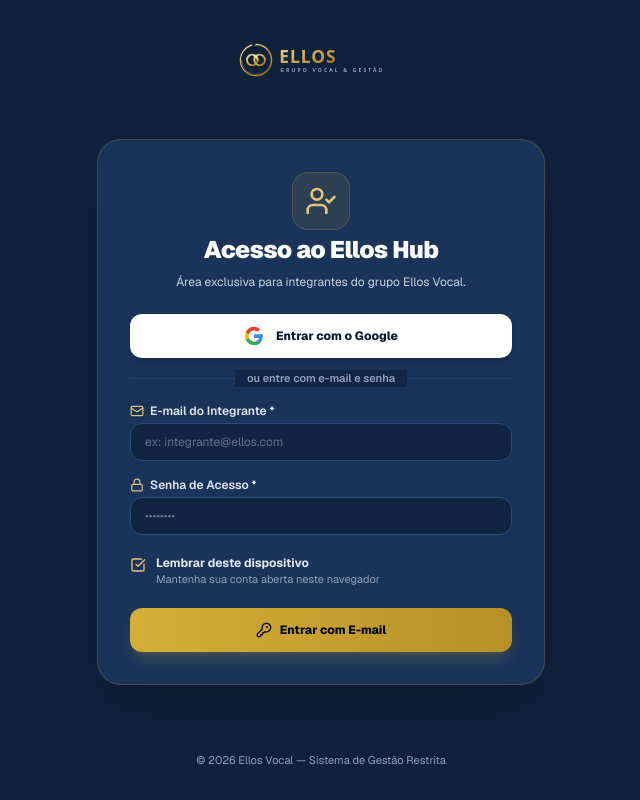
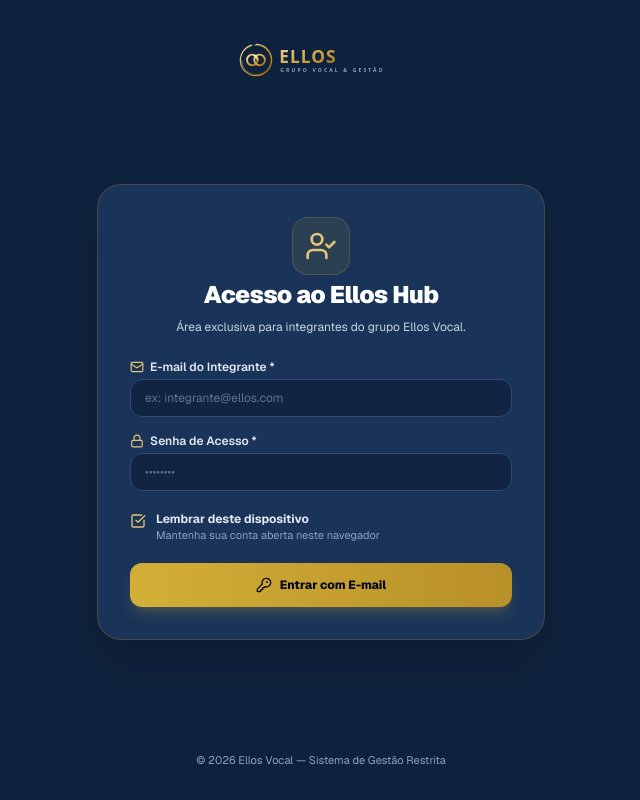
Before and after one commit to H4203-hue/ellos_hub, a Next.js app: page /login in a window 1280 px wide. Shown: the whole page, without its empty margins (319-959 px from the left). Built offline with nearby package versions, Linux system fonts and the light colour scheme; no server answers.

Commit message:
refactor: remove Google OAuth e restringe login apenas via e-mail e senha

```diff
--- a/src/app/auth/callback/route.ts
+++ /dev/null
@@ -1,82 +0,0 @@
-import { NextResponse } from 'next/server';
-import { createServerClient } from '@supabase/ssr';
-import { createClient } from '@supabase/supabase-js';
-import { cookies } from 'next/headers';
-
-const supabaseUrl = process.env.NEXT_PUBLIC_SUPABASE_URL || '';
-const anonKey = process.env.NEXT_PUBLIC_SUPABASE_ANON_KEY || '';
-const serviceRoleKey = process.env.SUPABASE_SERVICE_ROLE_KEY || anonKey;
-
-export async function GET(request: Request) {
-  const requestUrl = new URL(request.url);
-  const code = requestUrl.searchParams.get('code');
-  const origin = requestUrl.origin;
-  const next = requestUrl.searchParams.get('next') ?? '/';
-
-  if (code) {
-    try {
-      const cookieStore = await cookies();
-
-      // 🟢 Supabase SSR Server Client (para ler cookies PKCE e trocar o code por sessão)
-      const supabase = createServerClient(supabaseUrl, anonKey, {
-        cookies: {
-          getAll() {
-            return cookieStore.getAll();
-          },
-          setAll(cookiesToSet) {
-            try {
-              cookiesToSet.forEach(({ name, value, options }) =>
-                cookieStore.set(name, value, options)
-              );
-            } catch {
-              // Chamado em Server Component/Route Handler
-            }
-          },
-        },
-      });
-
-      const { data: authData, error } = await supabase.auth.exchangeCodeForSession(code);
-
-      if (!error && authData?.user) {
-        const user = authData.user;
-        const userEmail = user.email || '';
-        const userName = user.user_metadata?.full_name || user.user_metadata?.name || userEmail || 'Integrante';
-
-        // 🟢 Supabase Admin Client (para upsert/insert em public.profiles)
-        const supabaseAdmin = createClient(supabaseUrl, serviceRoleKey, {
-          auth: { autoRefreshToken: false, persistSession: false },
-        });
-
-        const { data: existingProfile } = await supabaseAdmin
-          .from('profiles')
-          .select('id')
-          .eq('id', user.id)
-          .single();
-
-        if (!existingProfile) {
-          await supabaseAdmin.from('profiles').insert([{
-            id: user.id,
-            name: userName,
-            email: userEmail,
-            role: 'MEMBER',
-            voice: 'Geral',
-            is_active: true,
-          }]);
-        }
-
-        const redirectUrl = new URL(next, origin);
-        redirectUrl.searchParams.set('login', 'success');
-        return NextResponse.redirect(redirectUrl.toString());
-      } else if (error) {
-        console.warn('Erro ao trocar code por sessão via SSR:', error.message);
-      }
-    } catch (err) {
-      console.error('Erro de execução no callback OAuth:', err);
-    }
-  }
-
-  // Se redirecionado com hash ou em caso de fallback, redirecionar para a home ou login sem travar
-  const redirectUrl = new URL(next, origin);
-  redirectUrl.searchParams.set('login', 'success');
-  return NextResponse.redirect(redirectUrl.toString());
-}
--- a/src/app/login/page.tsx
+++ b/src/app/login/page.tsx
@@ -3,7 +3,6 @@
 import React, { useState, useEffect } from 'react';
 import { useRouter } from 'next/navigation';
 import { supabase, isSupabaseConfigured } from '@/lib/supabase';
-import { GroupMember } from '@/data/groupMembers';
 import { fetchUserProfileById, mapProfileToGroupMember } from '@/services/api';
 import { toast } from 'sonner';
 import {
@@ -18,27 +17,6 @@
 } from 'lucide-react';
 import Image from 'next/image';
 
-const GoogleIcon = () => (
-  <svg className="w-5 h-5 shrink-0" viewBox="0 0 24 24">
-    <path
-      fill="#4285F4"
-      d="M22.56 12.25c0-.78-.07-1.53-.2-2.25H12v4.26h5.92c-.26 1.37-1.04 2.53-2.21 3.31v2.77h3.57c2.08-1.92 3.28-4.74 3.28-8.09z"
-    />
-    <path
-      fill="#34A853"
-      d="M12 23c2.97 0 5.46-.98 7.28-2.66l-3.57-2.77c-.98.66-2.23 1.06-3.71 1.06-2.86 0-5.29-1.93-6.16-4.53H2.18v2.84C3.99 20.53 7.7 23 12 23z"
-    />
-    <path
-      fill="#FBBC05"
-      d="M5.84 14.09c-.22-.66-.35-1.36-.35-2.09s.13-1.43.35-2.09V7.06H2.18C1.43 8.55 1 10.22 1 12s.43 3.45 1.18 4.94l2.85-2.22.81-.63z"
-    />
-    <path
-      fill="#EA4335"
-      d="M12 5.38c1.62 0 3.06.56 4.21 1.64l3.15-3.15C17.45 2.09 14.97 1 12 1 7.7 1 3.99 3.47 2.18 7.06l3.66 2.84c.87-2.6 3.3-4.52 6.16-4.52z"
-    />
-  </svg>
-);
-
 export default function LoginPage() {
   const router = useRouter();
   const [email, setEmail] = useState('');
@@ -46,19 +24,9 @@
   const [rememberDevice, setRememberDevice] = useState(true);
 
   const [isLoading, setIsLoading] = useState(false);
-  const [isGoogleLoading, setIsGoogleLoading] = useState(false);
   const [errorMessage, setErrorMessage] = useState<string | null>(null);
   const [isCheckingSession, setIsCheckingSession] = useState(true);
 
-  // 🔄 Redirecionamento Automático para Usuários Logados (Sessão Salva)
-  // Nota: propositalmente NÃO há um listener de onAuthStateChange redirecionando
-  // por conta própria aqui. Esse listener existia antes e redirecionava para "/"
-  // sempre que havia uma sessão do Supabase, SEM checar se o perfil existia em
-  // public.profiles. Como a página "/" só aceita a sessão se achar o perfil
-  // (senão manda de volta para "/login"), qualquer instabilidade momentânea na
-  // busca do perfil criava um loop infinito "/" → "/login" → "/" → "/login".
-  // Login em si (handleLogin) já redireciona explicitamente após validar o
-  // perfil, e o efeito abaixo cobre o caso de sessão já ativa ao abrir a página.
   useEffect(() => {
     const checkActiveSession = async () => {
       try {
@@ -94,38 +62,6 @@
 
     checkActiveSession();
   }, [router]);
-
-  // 🌐 Login com o Google OAuth (PKCE com offline/consent)
-  const handleGoogleLogin = async () => {
-    if (!supabase || !isSupabaseConfigured) {
-      toast.error('Serviço de autenticação não configurado.');
-      return;
-    }
-
-    setIsGoogleLoading(true);
-
-    try {
-      const origin = window.location.origin;
-      const { error } = await supabase.auth.signInWithOAuth({
-        provider: 'google',
-        options: {
-          redirectTo: `${origin}/auth/callback`,
-          queryParams: {
-            access_type: 'offline',
-            prompt: 'consent',
-          },
-        },
-      });
-
-      if (error) {
-        toast.error(error.message || 'Erro ao iniciar login com o Google.');
-        setIsGoogleLoading(false);
-      }
-    } catch {
-      toast.error('Erro ao conectar com o provedor do Google.');
-      setIsGoogleLoading(false);
-    }
-  };
 
   const handleLogin = async (e: React.FormEvent) => {
     e.preventDefault();
@@ -236,31 +172,6 @@
             </p>
           </div>
 
-          {/* 🌐 BOTÃO OFICIAL DE LOGIN COM O GOOGLE */}
-          <div className="space-y-3">
-            <button
-              type="button"
-              onClick={handleGoogleLogin}
-              disabled={isGoogleLoading || isLoading}
-              className="w-full py-3 px-4 rounded-xl text-xs font-extrabold bg-white text-slate-900 hover:bg-slate-100 shadow-md transition-all flex items-center justify-center gap-3 cursor-pointer disabled:opacity-50 disabled:cursor-not-allowed active:scale-[0.99]"
-            >
-              {isGoogleLoading ? (
-                <Sparkles className="w-4 h-4 text-slate-700 animate-spin" />
-              ) : (
-                <GoogleIcon />
-              )}
-              <span>{isGoogleLoading ? 'Redirecionando para o Google...' : 'Entrar com o Google'}</span>
-            </button>
-
-            {/* ─── DIVISÓRIA VISUAL ELEGANTE ─── */}
-            <div className="relative flex items-center justify-center pt-2">
-              <div className="w-full border-t border-navy-800" />
-              <span className="absolute bg-[#112646] px-3 text-[11px] font-semibold text-slate-400">
-                ou entre com e-mail e senha
-              </span>
-            </div>
-          </div>
-
           {errorMessage && (
             <div className="p-3.5 rounded-2xl bg-rose-500/10 border border-rose-500/30 text-rose-300 text-xs font-medium flex items-center gap-2.5">
               <AlertCircle className="w-4 h-4 shrink-0 text-rose-400" />
```
